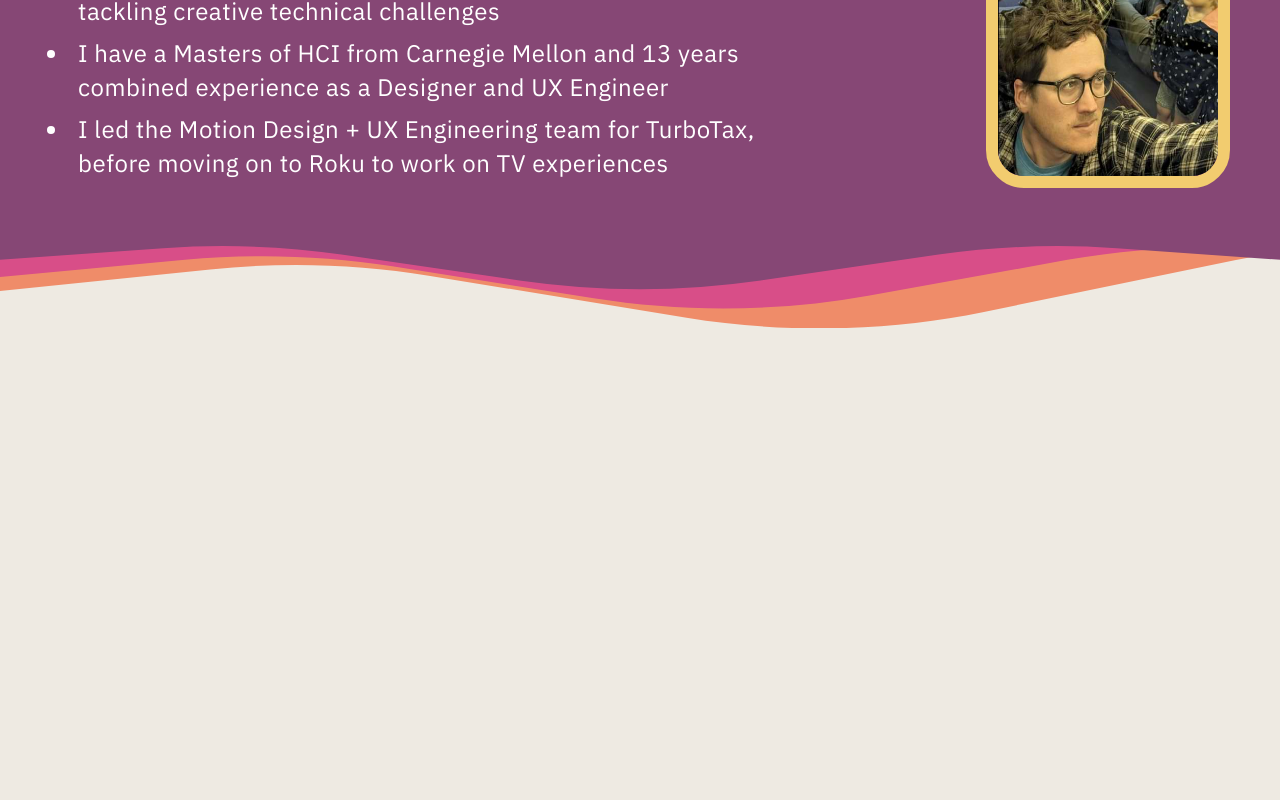
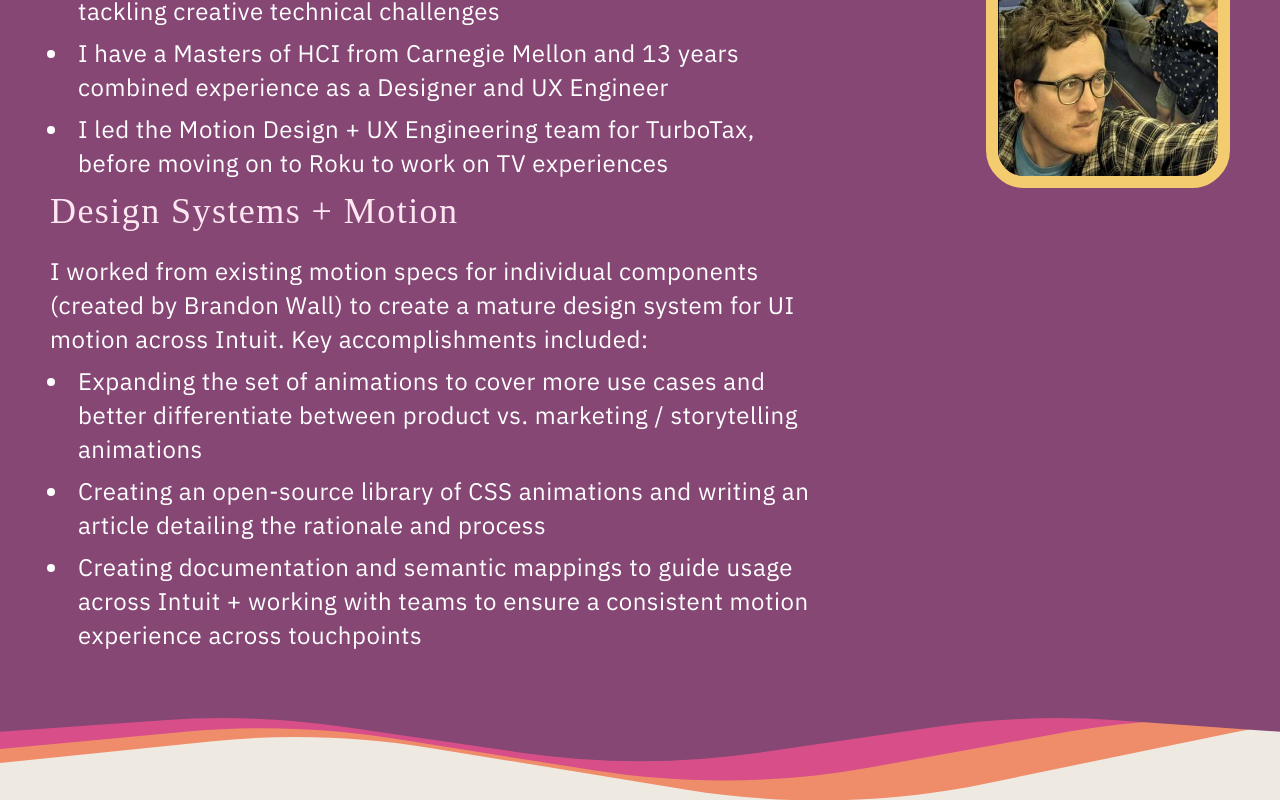
Before and after one commit to brettlyne/motion-portfolio, a React (Vite) app: page / in a window 1280 px wide. Shown: the part 726-1526 px from the top of the page. Before the commit the page ends 1054 px from the top, so only its background shows below. Built offline with nearby package versions, Linux system fonts and the light colour scheme; a web font is replaced by a local one.

Commit message:
progress checkin

```diff
--- a/src/App.jsx
+++ b/src/App.jsx
@@ -3,8 +3,6 @@ import { useState } from "react";
 import { motion } from "framer-motion";
 
 import linkedIn from "/icon-linked-in.png";
-import iconPlay from "/icon-play.svg";
-import iconPause from "/icon-pause.svg";
 import introPhoto from "/brett-photo.jpg";
 import brettLogo from "/brett-holcomb.svg";
 
@@ -198,6 +196,34 @@ function App() {
             </clipPath>
           </defs>
         </svg>
+
+        <div className="grid">
+          <div className="content">
+            <h2>Design Systems + Motion</h2>
+            <p>
+              I worked from existing motion specs for individual components
+              (created by Brandon Wall) to create a mature design system for UI
+              motion across Intuit. Key accomplishments included:
+            </p>
+            <ul>
+              <li>
+                Expanding the set of animations to cover more use cases and
+                better differentiate between product vs. marketing /
+                storytelling animations
+              </li>
+              <li>
+                Creating an open-source library of CSS animations and writing an
+                article detailing the rationale and process
+              </li>
+              <li>
+                Creating documentation and semantic mappings to guide usage
+                across Intuit + working with teams to ensure a consistent motion
+                experience across touchpoints
+              </li>
+            </ul>
+          </div>
+          <div className="video"></div>
+        </div>
       </div>
     </>
   );
```
Also changed, not shown: 1 other file (tests, documents, lock files or other folders).
